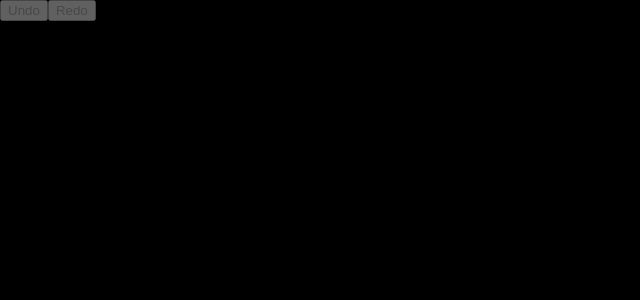
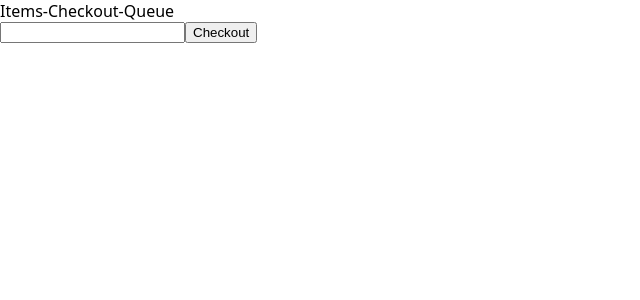
Before and after one commit to aviralrabbit1/react-interview-problems, a React (Create React App) app: page / in a window 1280 px wide. Shown: the top 300 px of the page, without its empty margins (0-640 px from the left). Built offline with nearby package versions, Linux system fonts and the light colour scheme.

Commit message:
basic form setup

```diff
--- a/src/App.tsx
+++ b/src/App.tsx
@@ -3,11 +3,12 @@ import { CircleUncircle } from './Circle-Uncircle/CircleUncircle';
 import Tree from './Folder-Tree-structure-display/Tree';
 
 import './style.css';
+import ItemsCheckoutQueue from './Circle-Uncircle/Items-Checkout-Queue/Items-Checkout-Queue';
 
 export const App: FC<{ name: string }> = ({ name }) => {
   return (
     <div className='App'>
-      <CircleUncircle />
+      <ItemsCheckoutQueue />
     </div>
   );
 };
--- /dev/null
+++ b/src/Circle-Uncircle/Items-Checkout-Queue/Items-Checkout-Queue.tsx
@@ -0,0 +1,14 @@
+// Take input of number of items for checkout,
+//  and push it into a queue from the given number of queus with least items
+
+export default function ItemsCheckoutQueue() {
+  return (
+    <div>Items-Checkout-Queue
+        <form>
+            <input type="text" />
+            <button>Checkout</button>
+        </form>
+
+    </div>
+  )
+}
```
